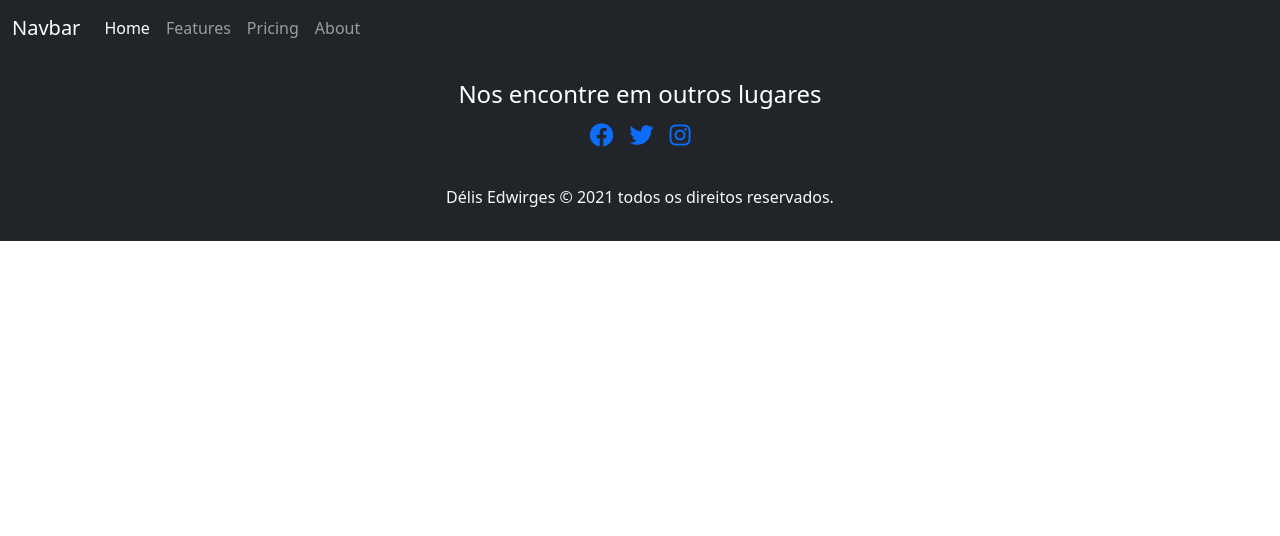
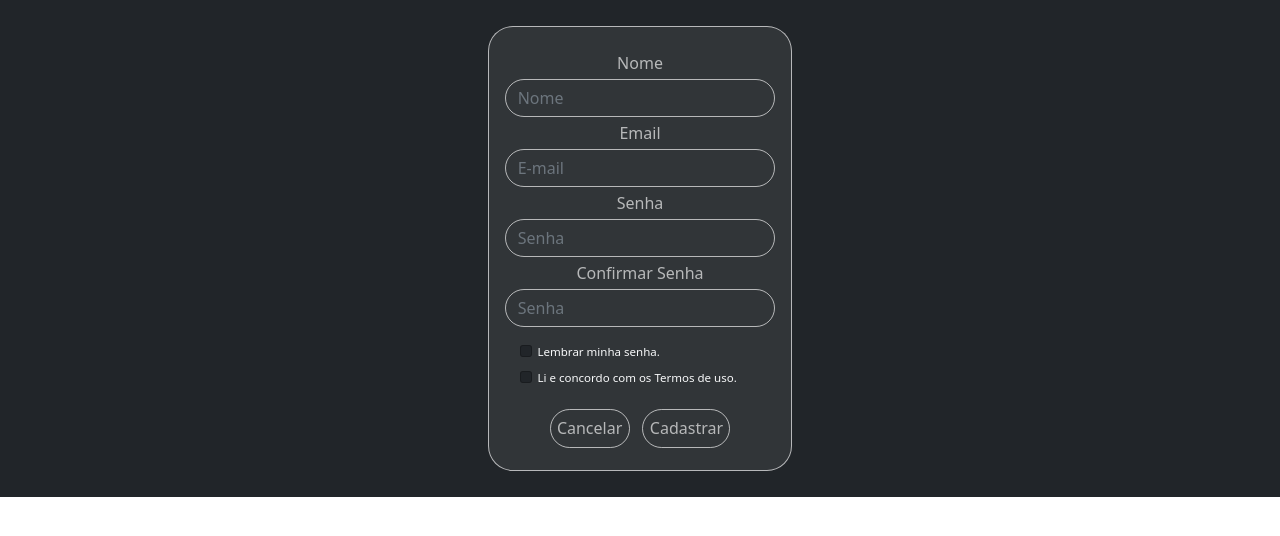
Before and after one commit to delis-edwirges/AngularStudies-Mundo-Desconectado, an Angular app: page / in a window 1280 px wide. Shown: the top 536 px of the page. Built offline with nearby package versions, Linux system fonts and the light colour scheme.

Commit message:
Criação dos componentes entrar e cadastrar

```diff
--- a/src/app/app.component.html
+++ b/src/app/app.component.html
@@ -1,2 +1 @@
-<app-menu></app-menu>
-<app-footer></app-footer>
+<app-cadastrar></app-cadastrar>
--- a/src/app/app.module.ts
+++ b/src/app/app.module.ts
@@ -4,12 +4,16 @@ import { BrowserModule } from '@angular/platform-browser';
 import { AppComponent } from './app.component';
 import { MenuComponent } from './menu/menu.component';
 import { FooterComponent } from './footer/footer.component';
+import { EntrarComponent } from './entrar/entrar.component';
+import { CadastrarComponent } from './cadastrar/cadastrar.component';
 
 @NgModule({
   declarations: [
     AppComponent,
     MenuComponent,
-    FooterComponent
+    FooterComponent,
+    EntrarComponent,
+    CadastrarComponent
   ],
   imports: [
     BrowserModule
--- /dev/null
+++ b/src/app/cadastrar/cadastrar.component.css
@@ -0,0 +1,52 @@
+body{
+    margin: 0%;
+    padding: 0%;
+}
+
+.back  {
+    display: flex;
+    flex-flow: column;
+    justify-content: center;
+    text-align: center;
+    align-items: center;
+    padding: 2% 38%;
+    margin: 0%;
+}
+
+button {
+    align-self: center;
+    border-color: rgb(129, 0, 129);
+    background-color:rgb(78, 4, 33);
+    padding: 0.4em;
+    margin: 0.4em;
+    border-radius: 5px;
+}
+.round{
+    border-radius: 25px;
+}
+  .ghost{
+    cursor: pointer;
+    background: none;
+    border: 1px solid rgba(255, 255, 255, 0.65);
+    border-radius: 25px;
+    color: rgba(255, 255, 255, 0.65);
+    -webkit-transition: all .2s ease;
+    transition: all .2s ease;
+
+  }
+
+  .ghost:hover {
+    background: rgba(255, 255, 255, 0.15);
+    color: #fff;
+    -webkit-transition: all .2s ease;
+    transition: all .2s ease;
+  }
+
+  .transparence{
+    background-color: rgba(255, 255, 255, 0.075);
+}
+  .textinho{
+      font-size: 0.72em;
+      text-align: left;
+      padding: 0em 3em 0em 1em;
+  }
--- /dev/null
+++ b/src/app/cadastrar/cadastrar.component.html
@@ -0,0 +1,60 @@
+<div class="bg-dark ">
+  <div class="back">
+    <form class="row row-cols-lg g-1 m-0 p-2 align-items-center ghost transparence round">
+      <div class="p-2">
+        <div class="">
+          <label class="py-1" for="inlineFormInputGroupUsername">Nome</label>
+          <div class="input-group ">
+
+            <input type="text" class="form-control ghost" id="inlineFormInputGroupUsername" placeholder="Nome">
+          </div>
+        </div>
+
+        <div class="">
+          <label class="py-1" for="inlineFormInputGroupUseremail">Email</label>
+          <div class="input-group ">
+            <input type="text" class="form-control ghost" id="inlineFormInputGroupUseremail" placeholder="E-mail">
+          </div>
+        </div>
+
+        <div class="">
+          <label class="py-1" for="inputPassword" >Senha</label>
+          <div class="input-group ">
+            <input type="password" class="form-control ghost" id="inputPassword" placeholder="Senha">
+          </div>
+        </div>
+
+        <div class="">
+          <label class="py-1" for="inputPassword">Confirmar Senha</label>
+          <div class="input-group ">
+            <input type="password" class="form-control ghost mb-1" id="inputPassword" placeholder="Senha">
+          </div>
+        </div>
+
+        <div class="text-light mx-1 py-2 mt-1 textinho">
+          <div class="form-check">
+            <input class="form-check-input bg-dark" type="checkbox" id="inlineFormCheck">
+            <label class="form-check-label align-check" for="inlineFormCheck">
+              Lembrar minha senha.
+            </label>
+          </div>
+
+          <div class="form-check">
+            <input class="form-check-input bg-dark" type="checkbox" id="inlineFormCheck">
+            <label class="form-check-label " for="inlineFormCheck">
+              Li e concordo com os Termos de uso.
+            </label>
+          </div>
+
+        </div>
+          <div class="">
+            <button type="submit" class="btn ghost  ">Cancelar</button>
+            <button type="submit" class="btn ghost  ">Cadastrar</button>
+          </div>
+
+      </div>
+
+
+    </form>
+  </div>
+</div>
--- /dev/null
+++ b/src/app/cadastrar/cadastrar.component.ts
@@ -0,0 +1,15 @@
+import { Component, OnInit } from '@angular/core';
+
+@Component({
+  selector: 'app-cadastrar',
+  templateUrl: './cadastrar.component.html',
+  styleUrls: ['./cadastrar.component.css']
+})
+export class CadastrarComponent implements OnInit {
+
+  constructor() { }
+
+  ngOnInit(): void {
+  }
+
+}
--- /dev/null
+++ b/src/app/entrar/entrar.component.css
@@ -0,0 +1,62 @@
+body{
+    margin: 0%;
+    padding: 0%;
+}
+.align-check{
+    display: inline;
+    text-align: justify;
+    align-items: inherit;
+
+}
+.form  {
+    display: flex;
+    flex-flow: column;
+    justify-content: center;
+
+    padding: 7.5% 38%;
+    margin: 0%;
+}
+.form label {
+    text-align: center;
+    padding: 2%;
+}
+.form button:hover {
+    color: violet;
+
+}
+button {
+    align-self: center;
+    border-color: rgb(129, 0, 129);
+    background-color:rgb(78, 4, 33);
+    padding: 4%;
+    margin: 8%;
+    border-radius: 5px;
+}
+.round{
+    border-radius: 25px;
+}
+
+.centro {
+
+    -ms-flex-item-align: center;
+  }
+  .ghost{
+    cursor: pointer;
+    background: none;
+    border: 1px solid rgba(255, 255, 255, 0.65);
+    border-radius: 25px;
+    color: rgba(255, 255, 255, 0.65);
+    -webkit-transition: all .2s ease;
+    transition: all .2s ease;
+
+  }
+  .transparence{
+      background-color: rgba(255, 255, 255, 0.212);
+  }
+
+  .ghost:hover {
+    background: rgba(255, 255, 255, 0.15);
+    color: #fff;
+    -webkit-transition: all .2s ease;
+    transition: all .2s ease;
+  }
--- /dev/null
+++ b/src/app/entrar/entrar.component.html
@@ -0,0 +1,38 @@
+<div class="align-center bg-dark ">
+    <div class="form">
+    <form class="row row-cols-lg g-3 p-2  align-items-center ghost transparence round">
+        <div class="">
+          <label class="visually-hidden " for="inlineFormInputGroupUseremail">Email</label>
+          <div class="input-group ">
+            <div class="input-group-text ghost transparence">
+                <i class="fas fa-at text-light"></i></div>
+            <input type="text" class="form-control ghost" id="inlineFormInputGroupUseremail" placeholder="E-mail">
+          </div>
+        </div>
+
+        <div class="">
+            <label for="inputPassword " class="visually-hidden ">Senha</label>
+            <div class="input-group ">
+                <div class="input-group-text transparence ghost">
+                    <i class="fas fa-key text-light"></i>
+                </div>
+                <input type="password" class="form-control ghost" id="inputPassword" placeholder="Senha">
+              </div>
+            </div>
+
+        <div class="text-light mx-4">
+          <div class="form-check">
+            <input class="form-check-input bg-dark" type="checkbox" id="inlineFormCheck">
+            <label class="form-check-label align-check" for="inlineFormCheck">
+              Lembrar minha senha
+            </label>
+          </div>
+        </div>
+
+        <div class="centro">
+          <button type="submit" class="btn ghost align-check ">Enviar</button>
+        </div>
+
+      </form>
+    </div>
+</div>
--- /dev/null
+++ b/src/app/entrar/entrar.component.ts
@@ -0,0 +1,15 @@
+import { Component, OnInit } from '@angular/core';
+
+@Component({
+  selector: 'app-entrar',
+  templateUrl: './entrar.component.html',
+  styleUrls: ['./entrar.component.css']
+})
+export class EntrarComponent implements OnInit {
+
+  constructor() { }
+
+  ngOnInit(): void {
+  }
+
+}
```
Also changed, not shown: src/app/app-routing.module.ts (added, +14 -0 lines).
